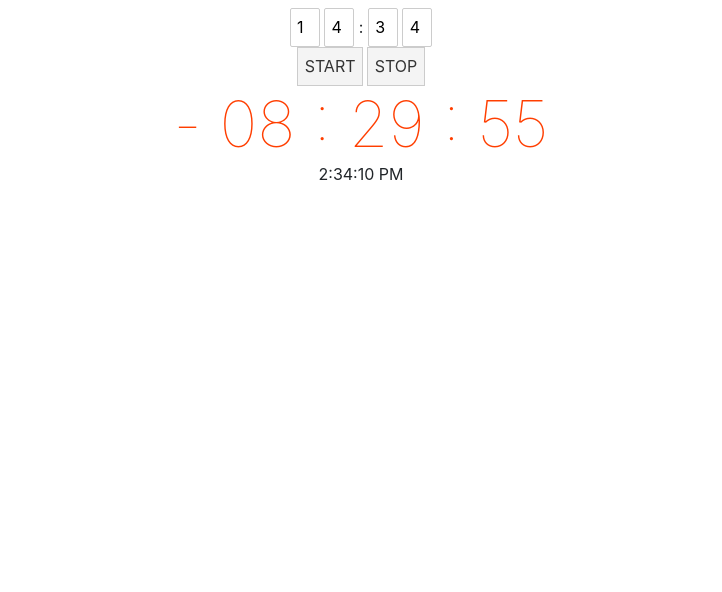
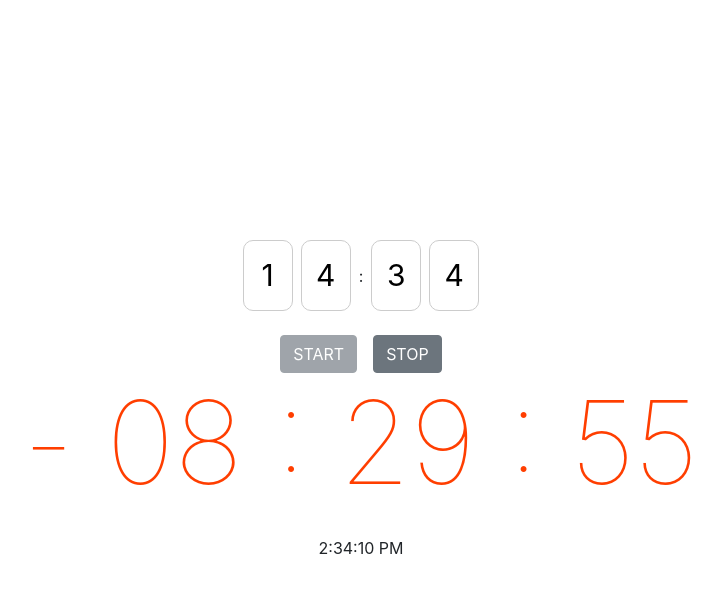
Before and after one commit to tmscsb/timer, a Svelte app: page / in a window 1280 px wide. Shown: the top 592 px of the page, without its empty margins (279-1001 px from the left). Built offline with nearby package versions, Linux system fonts and the light colour scheme.

Commit message:
style adjustments

```diff
--- a/public/global.css
+++ b/public/global.css
@@ -2,6 +2,7 @@ html, body {
 	position: relative;
 	width: 100%;
 	height: 100%;
+	vertical-align: middle;
 }
 
 body {
--- a/public/index.html
+++ b/public/index.html
@@ -1,8 +1,9 @@
 <!DOCTYPE html>
 <html lang="en">
+
 <head>
-	<meta charset='utf-8'>
-	<!-- <meta name='viewport' content='width=device-width,initial-scale=1'> -->
+	<meta charset="utf-8">
+	<meta name="viewport" content="width=device-width, initial-scale=1">
 
 	<title>Svelte app</title>
 
@@ -15,4 +16,5 @@
 
 <body>
 </body>
+
 </html>
--- a/src/App.svelte
+++ b/src/App.svelte
@@ -18,22 +18,20 @@
     }
 </script>
 
-<main>
-    <PunchIn bind:punchInTime />
-    <Timer bind:from={punchInTime} {duration} />
-    {new Date(punchInTime).toLocaleTimeString()}
-</main>
+<div style="height:100%" class="d-flex justify-content-center align-items-center">
+    <div class="d-flex flex-column">
+        <div class="d-flex justify-content-center p-2">
+            <PunchIn bind:punchInTime />
+        </div>
+        <div class="d-flex justify-content-center p-2">
+            <Timer bind:from={punchInTime} {duration} />
+        </div>
+        <div class="d-flex justify-content-center p-2">
+            {new Date(punchInTime).toLocaleTimeString()}
+        </div>
+    </div>
+</div>
 
 <style>
     @import url("https://stackpath.bootstrapcdn.com/bootstrap/4.5.0/css/bootstrap.min.css");
-    main {
-        text-align: center;
-    }
-
-    /* h1 {
-		color: #ff3e00;
-		text-transform: uppercase;
-		font-size: 4em;
-		font-weight: 100;
-	} */
 </style>
--- a/src/components/Input.svelte
+++ b/src/components/Input.svelte
@@ -1,12 +1,10 @@
 <script lang="ts">
-    import { createEventDispatcher, onMount } from "svelte";
+    import { createEventDispatcher } from "svelte";
     export let value: number;
     export let id: string;
+    export let min: number;
+    export let max: number;
     const dispatch = createEventDispatcher();
-
-    onMount(() => {
-        // console.log("itt", input);
-    });
 
     function onkeyup(e: KeyboardEvent) {
         if (e.key == "ArrowLeft") {
@@ -16,6 +14,14 @@
                 dispatch("next", e.target);
             }
         }
+        onchangeV();
+    }
+
+    function onchangeV() {
+        if (value == null) {
+            value = 0;
+        }
+        dispatch("change", value);
     }
 </script>
 
@@ -24,14 +30,22 @@
     bind:value
     on:keyup={(e) => onkeyup(e)}
     on:click={(event) => event.currentTarget.select()}
-    class="small-input"
-    type="text"
-    maxlength="1"
+    type="number"
+    {min}
+    {max}
 />
 
 <style scoped>
-    .small-input {
-        width: 30px !important;
-        font-size: 1em;
+    input {
+        text-align: center;
+        width: 50px !important;
+        font-size: 30px;
+        border-radius: 10px;
+    }
+
+    input::-webkit-outer-spin-button,
+    input::-webkit-inner-spin-button {
+        -webkit-appearance: none;
+        margin: 0;
     }
 </style>
--- a/src/components/PunchIn.svelte
+++ b/src/components/PunchIn.svelte
@@ -20,11 +20,6 @@
         if (next != null && "0123".includes(next.id) && next.id != "") {
             next.focus();
             next.select();
-            punchInTime = calculateTime();
-            localStorage.setItem("punchIn", punchInTime.toString());
-        } else {
-            punchInTime = calculateTime();
-            localStorage.setItem("punchIn", punchInTime.toString());
         }
     }
 
@@ -33,26 +28,62 @@
         if (prev != null && "0123".includes(prev.id) && prev.id != "") {
             prev.focus();
             prev.select();
-            punchInTime = calculateTime();
-            localStorage.setItem("punchIn", punchInTime.toString());
-        } else {
-            punchInTime = calculateTime();
-            localStorage.setItem("punchIn", punchInTime.toString());
         }
     }
 
-    function calculateTime(): number {
+    function calculateTime() {
         let d: Date = new Date();
-        d.setHours(+h1 * 10 + +h2, +m1 * 10 + +m2);
-        return d.valueOf();
+        d.setHours(+h1 * 10 + +h2, +m1 * 10 + +m2, 0);
+        punchInTime = d.valueOf();
+        localStorage.setItem("punchIn", d.valueOf().toString());
     }
 </script>
 
-<Input id="0" bind:value={h1} on:next={(e) => next(e)} on:prev={(e) => prev(e)} />
-<Input id="1" bind:value={h2} on:next={(e) => next(e)} on:prev={(e) => prev(e)} />
-:
-<Input id="2" bind:value={m1} on:next={(e) => next(e)} on:prev={(e) => prev(e)} />
-<Input id="3" bind:value={m2} on:next={(e) => next(e)} on:prev={(e) => prev(e)} />
+<div class="pl-1 pr-1">
+    <Input
+        id="0"
+        bind:value={h1}
+        on:next={(e) => next(e)}
+        on:prev={(e) => prev(e)}
+        on:change={() => calculateTime()}
+        min={0}
+        max={2}
+    />
+</div>
+<div class="pl-1 pr-1">
+    <Input
+        id="1"
+        bind:value={h2}
+        on:next={(e) => next(e)}
+        on:prev={(e) => prev(e)}
+        on:change={() => calculateTime()}
+        min={0}
+        max={9}
+    />
+</div>
+<div class="d-flex align-items-center pl-1 pr-1">:</div>
+<div class="pl-1 pr-1">
+    <Input
+        id="2"
+        bind:value={m1}
+        on:next={(e) => next(e)}
+        on:prev={(e) => prev(e)}
+        on:change={() => calculateTime()}
+        min={0}
+        max={9}
+    />
+</div>
+<div class="pl-1 pr-1">
+    <Input
+        id="3"
+        bind:value={m2}
+        on:next={(e) => next(e)}
+        on:prev={(e) => prev(e)}
+        on:change={() => calculateTime()}
+        min={0}
+        max={9}
+    />
+</div>
 
 <style scoped>
 </style>
--- a/src/components/Timer.svelte
+++ b/src/components/Timer.svelte
@@ -5,113 +5,108 @@
     export let from: number;
     export let duration: number;
     let timer: Time;
-    let uptimer: Time;
-
     let clock: number;
-    let upclock: number;
+    let clockIsWorking: boolean = false;
 
     onMount(() => {
-        if (from + +duration > Date.now()) {
-            clock = startClock();
-        } else {
-            upclock = starUpClock();
-        }
+        startClock();
     });
 
-    function getTimeRemaining(fromTime: number, duration: number): Time {
-        const total = fromTime + duration - Date.now();
+    function checkIfInPlus(): boolean {
+        return from + +duration < Date.now();
+    }
+
+    function getTimeRemaining(): Time {
+        let total = +from + +duration - Date.now();
+        total = checkIfInPlus() ? -total : total;
         const seconds = Math.floor((total / 1000) % 60);
         const minutes = Math.floor((total / 1000 / 60) % 60);
         const hours = Math.floor((total / (1000 * 60 * 60)) % 24);
         const days = Math.floor(total / (1000 * 60 * 60 * 24));
 
-        const t = fillWithLeadingZero({
+        return fillWithLeadingZero({
             total,
             days,
             hours,
             minutes,
             seconds,
         });
-        return t;
-    }
-
-    function getTimeFromUp(fromTime: number, duration: number): Time {
-        const total = -(fromTime + +duration - +Date.now());
-        const seconds = Math.floor((total / 1000) % 60);
-        const minutes = Math.floor((total / 1000 / 60) % 60);
-        const hours = Math.floor((total / (1000 * 60 * 60)) % 24);
-        const days = Math.floor(total / (1000 * 60 * 60 * 24));
-
-        const t = fillWithLeadingZero({
-            total,
-            days,
-            hours,
-            minutes,
-            seconds,
-        });
-        return t;
     }
 
     function fillWithLeadingZero(time: Time): Time {
         let t: Time = time;
-        t.hoursWithL0 = t.hours < 10 ? "0" + t.hours.toString() : t.hours.toString();
-        t.minutesWithL0 = t.minutes < 10 ? "0" + t.minutes.toString() : t.minutes.toString();
-        t.secondsWithL0 = t.seconds < 10 ? "0" + t.seconds.toString() : t.seconds.toString();
+        t.hoursWithL0 =
+            t.hours < 10 ? "0" + t.hours.toString() : t.hours.toString();
+        t.minutesWithL0 =
+            t.minutes < 10 ? "0" + t.minutes.toString() : t.minutes.toString();
+        t.secondsWithL0 =
+            t.seconds < 10 ? "0" + t.seconds.toString() : t.seconds.toString();
         return t;
     }
 
-    function startClock(): number {
+    function startClock() {
         const timeinterval = setInterval(() => {
-            timer = getTimeRemaining(from, duration);
+            timer = getTimeRemaining();
             if (timer.total <= 0) {
                 clearInterval(timeinterval);
             }
         }, 1000);
-        return timeinterval;
+        clockIsWorking = true;
+        clock = timeinterval;
     }
-    function stopClock(interval: number) {
-        clearInterval(interval);
-    }
-
-    function starUpClock(): number {
-        const timeinterval = setInterval(() => {
-            uptimer = getTimeFromUp(from, duration);
-            if (uptimer.total <= 0) {
-                clearInterval(timeinterval);
-            }
-        }, 1000);
-        return timeinterval;
+    function stopClock() {
+        clearInterval(clock);
+        clockIsWorking = false;
     }
 </script>
 
 <div>
-    <button on:click={() => (clock = startClock())}> START</button>
-    <button on:click={() => stopClock(clock)}> STOP</button>
-
-    {#if timer && from && duration}
+    <div class="d-flex justify-content-center pt-2">
+        <button
+            class="btn btn-secondary ml-2 mr-2"
+            on:click={() => startClock()}
+            disabled={clockIsWorking}
+        >
+            START</button
+        >
+        <button
+            class="btn btn-secondary ml-2 mr-2"
+            on:click={() => stopClock()}
+            disabled={!clockIsWorking}
+        >
+            STOP</button
+        >
+    </div>
+    <div>
+        {#if timer && clockIsWorking}
             <h1>
-            - {timer.hoursWithL0} : {timer.minutesWithL0} : {timer.secondsWithL0}
-        </h1>
-    {:else if uptimer && from && duration}
-        <h1>
-            + {uptimer.hoursWithL0} : {uptimer.minutesWithL0} : {uptimer.secondsWithL0}
+                {#if checkIfInPlus()}+{:else}-{/if}
+                {timer.hoursWithL0} : {timer.minutesWithL0} : {timer.secondsWithL0}
             </h1>
         {:else}
             <h1>-- : -- : --</h1>
         {/if}
     </div>
+</div>
 
 <style scoped>
-    div {
-        width: 400px;
-        margin: 0 auto;
+    h1 {
+        color: #ff3e00;
+        text-transform: uppercase;
+        font-weight: 100;
     }
 
+    /* If the screen size is 601px wide or more, set the font-size of <div> to 80px */
+    @media screen and (min-width: 601px) {
         h1 {
-        color: #ff3e00;
-        margin: 0 auto;
-        text-transform: uppercase;
-        font-size: 4em;
-        font-weight: 100;
+            font-size: 9vw;
+        }
+    }
+
+    /* If the screen size is 600px wide or less, set the font-size of <div> to 30px */
+    @media screen and (max-width: 600px) {
+        h1 {
+            font-size: 16vw;
+        }
     }
 </style>
```
Lines whose indentation alone changed are shown as unchanged.
